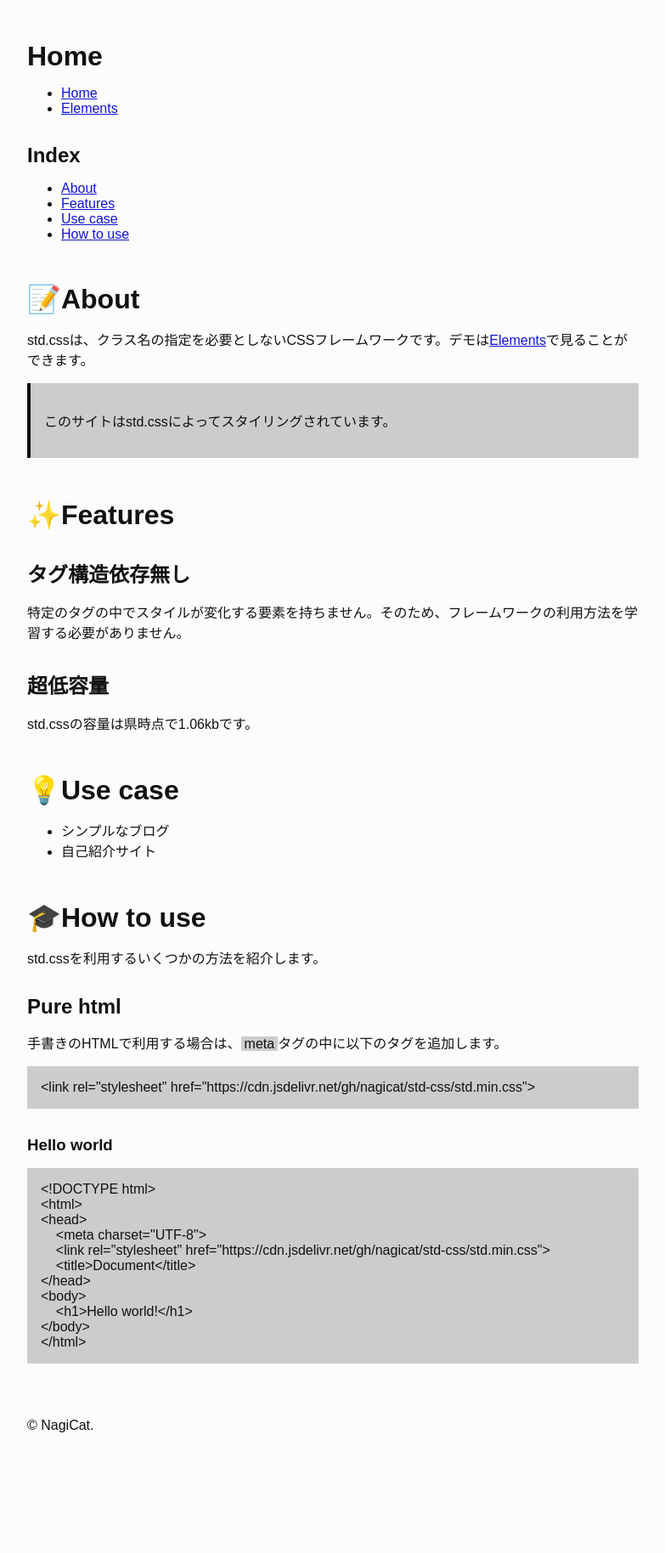
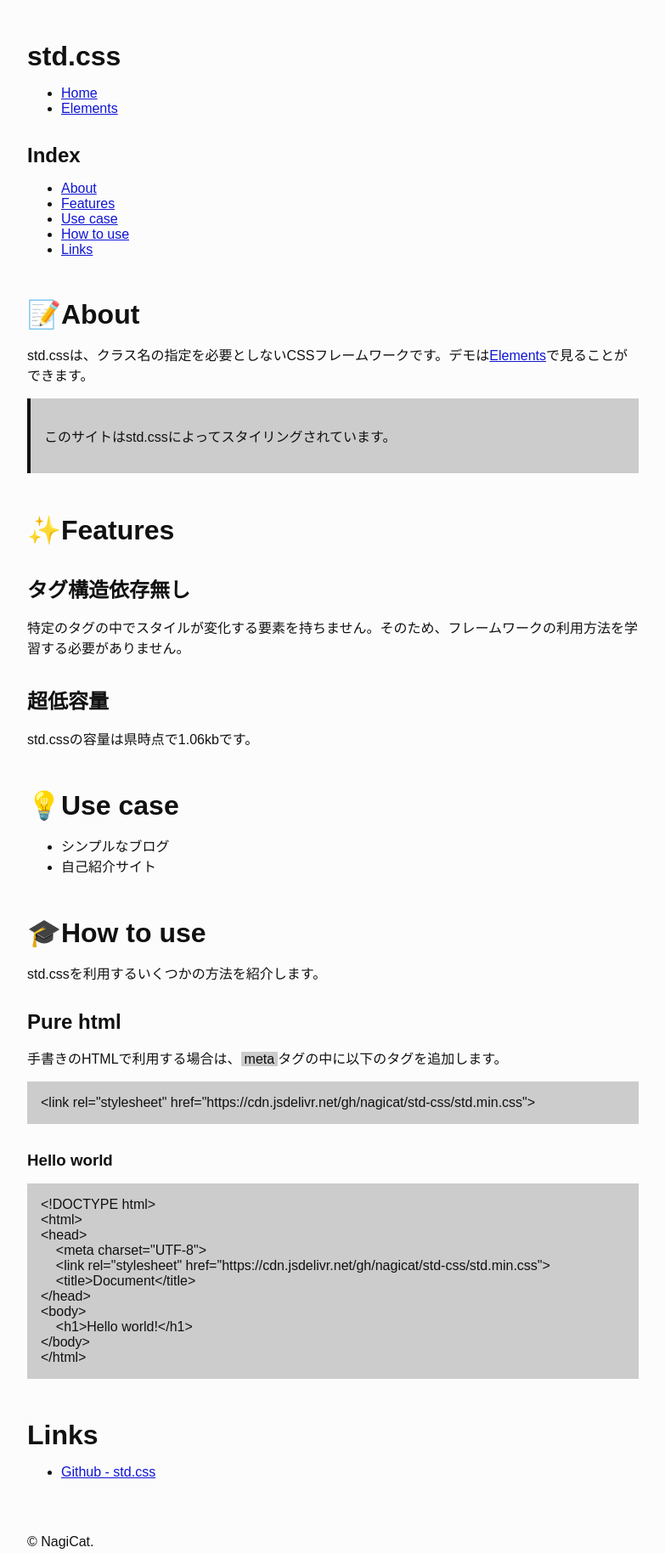
Before and after one commit to nagicat/std-css, a plain HTML site: page docs/index.html in a window 1280 px wide. Shown: the whole page at 85% size, without its empty margins (248-1031 px from the left). Before the commit the page ends 1691 px from the top, so only its background shows below. Drawn offline with Linux system fonts and the light colour scheme.

Commit message:
Add files via upload

```diff
--- a/docs/index.html
+++ b/docs/index.html
@@ -8,7 +8,7 @@
 </head>
 <body>
     <header>
-        <h1>Home</h1>
+        <h1>std.css</h1>
         <nav>
             <ul>
                 <li><a href="./index.html">Home</a></li>
@@ -24,6 +24,7 @@
             <li><a href="#features">Features</a></li>
             <li><a href="#use-case">Use case</a></li>
             <li><a href="#how-to-use">How to use</a></li>
+            <li><a href="#links">Links</a></li>
         </ul>
     </div>
 
@@ -80,6 +81,13 @@
 -->
     </div>
 
+    <div id="links">
+        <h1>Links</h1>
+        <ul>
+            <li><a href="https://github.com/nagicat/std-css/">Github - std.css</a></li>
+        </ul>
+    </div>
+
     <footer>
         <span>&copy; NagiCat.</span>
     </footer>
```
Also changed, not shown: 1 other file.
